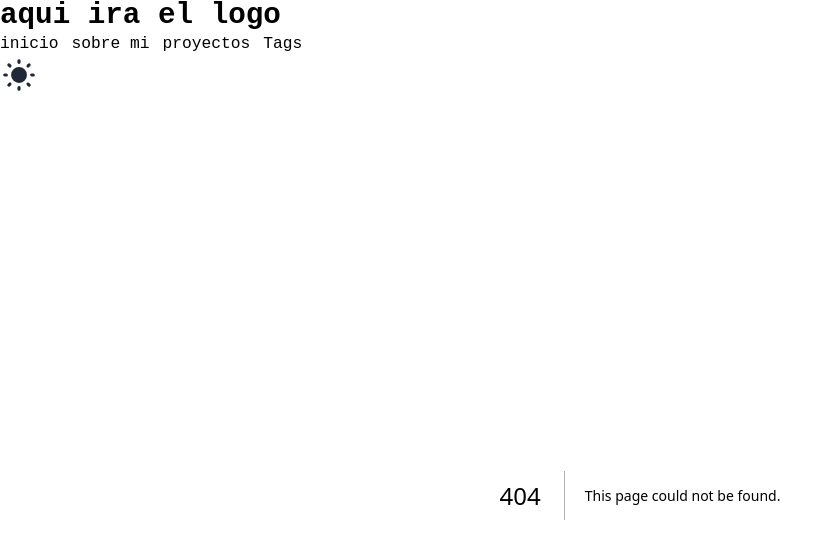
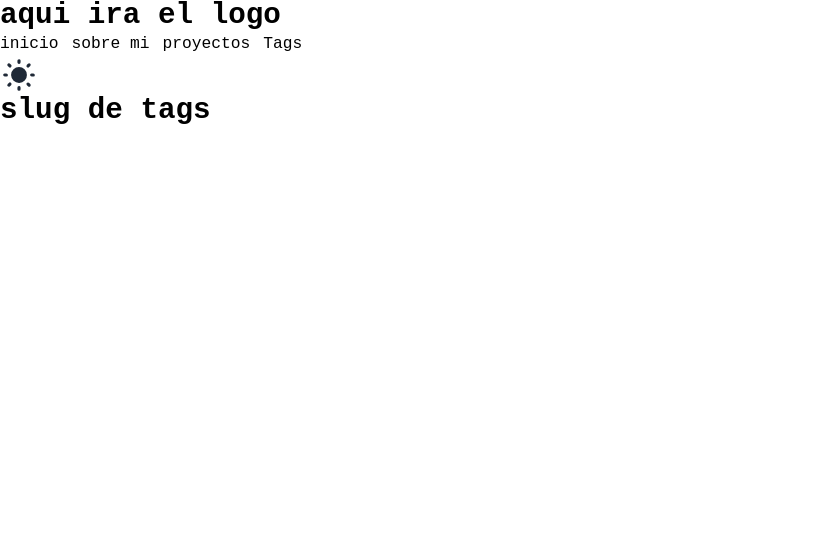
Before and after one commit to magoMercurio/next-portfolio-2024, a Next.js app: page /tags/1 in a window 1280 px wide. Before the commit this address had no page. Shown: the top 558 px of the page, without its empty margins (0-838 px from the left). Built offline with nearby package versions, Linux system fonts and the light colour scheme.

Commit message:
create tags page

```diff
--- /dev/null
+++ b/src/app/tags/[slug]/page.jsx
@@ -0,0 +1,10 @@
+
+
+
+export default function Tagpage() {
+    return (
+        <div>
+            <h1>slug de tags</h1>
+        </div>
+    )
+}
--- /dev/null
+++ b/src/app/tags/page.jsx
@@ -0,0 +1,9 @@
+
+
+export default function TagsPage() {
+  return (
+    <div>
+      <h1>Tags Page</h1>
+    </div>
+  )
+}
```
